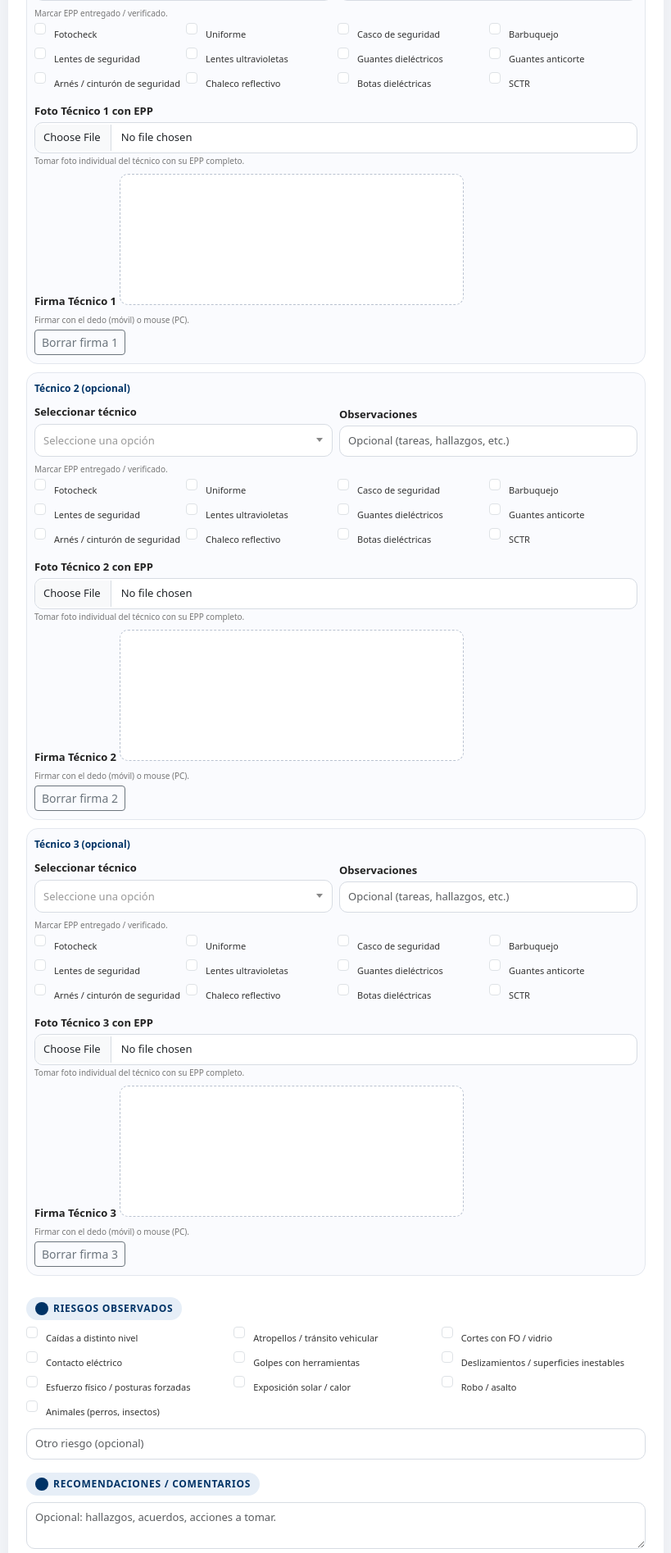
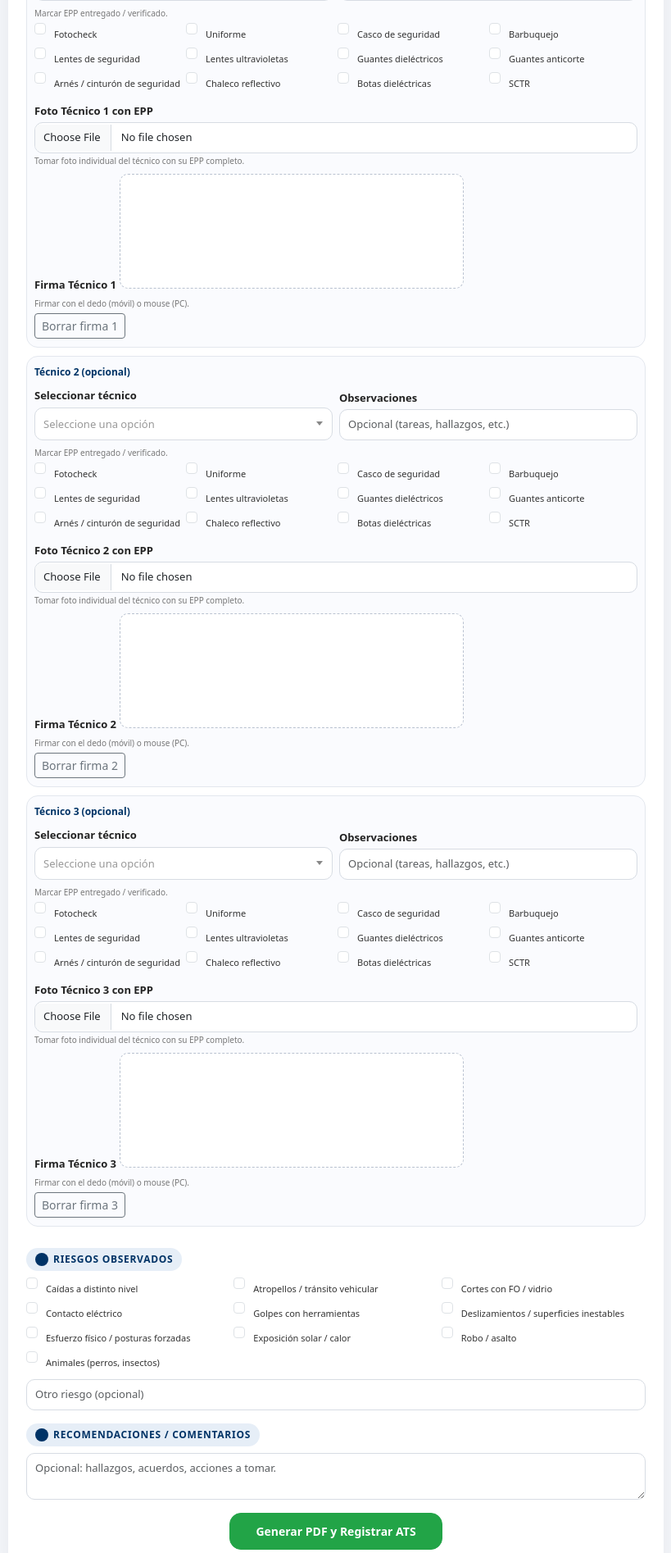
Before and after one commit to TheKazutoPe/plataforma_ats_cicsa, a Flask app: page /formulario in a window 1280 px wide. Shown: the part 833-2727 px from the top of the page at 82% size, without its empty margins (230-1049 px from the left). Run offline with Flask 3, Linux system fonts and the light colour scheme; the visitor is signed in with stand-in values (Sample User, id 1); data that the repository does not hold is empty; a map, chart or similar area stays blank; parts of the project's set-up code (start-up, migrations or seed data) failed here and were passed over; some libraries are stand-ins or nearby versions.

```diff
--- a/templates/formulario.html
+++ b/templates/formulario.html
@@ -166,12 +166,6 @@
       touch-action: none;
     }
 
-    @media (min-width: 768px) {
-      canvas.sig {
-        height: 160px;
-      }
-    }
-
     .foto-preview {
       max-width: 100%;
       border-radius: 10px;
@@ -299,7 +293,7 @@
       </a>
     </div>
 
-    <!-- ✅ Mensaje de éxito si existe -->
+    <!-- Mensaje de éxito -->
     {% if mensaje %}
       <div class="alert alert-success" role="alert">
         {{ mensaje }}
@@ -320,9 +314,7 @@
     </div>
 
     <form method="POST" enctype="multipart/form-data" id="formATS">
-      <!-- todo tu formulario igual que antes: fechas, trabajo, charlas, tecnicos, fotos, firmas, riesgos, etc -->
-
-      <!-- FECHA / HORAS -->
+      <!-- DATOS JORNADA -->
       <div class="section-label"><span class="icon"></span>Datos de la jornada</div>
       <div class="row g-2">
         <div class="col-12 col-md-4">
@@ -362,7 +354,7 @@
         </div>
       </div>
 
-      <!-- CHARLAS PROGRAMADAS -->
+      <!-- CHARLA -->
       <div class="section-label"><span class="icon"></span>Charla programada</div>
       <div class="row g-2">
         <div class="col-12 col-md-8">
@@ -375,11 +367,12 @@
         </div>
         <div class="col-12 col-md-4">
           <label class="form-label">Expositor</label>
-          <input type="text" id="expositor_charla" class="form-control" value="{% if charlas and charlas[0] %}{{ charlas[0].expositor }}{% endif %}" readonly />
+          <input type="text" id="expositor_charla" class="form-control"
+                 value="{% if charlas and charlas[0] %}{{ charlas[0].expositor }}{% endif %}" readonly />
         </div>
       </div>
 
-      <!-- SUPERVISOR CICSA -->
+      <!-- SUPERVISOR -->
       <div class="section-label"><span class="icon"></span>Supervisor CICSA</div>
       <div class="row g-2 mb-1">
         <div class="col-12 col-md-6">
@@ -402,6 +395,7 @@
       {% for i in [1,2,3] %}
       <div class="tecnico-card">
         <div class="tecnico-title">Técnico {{ i }} {% if i == 1 %}(principal){% else %}(opcional){% endif %}</div>
+
         <div class="row g-2 align-items-end">
           <div class="col-12 col-md-6">
             <label class="form-label">Seleccionar técnico</label>
@@ -440,7 +434,7 @@
           </div>
         </div>
 
-        <!-- FOTO INDIVIDUAL DEL TÉCNICO CON EPP -->
+        <!-- FOTO INDIVIDUAL -->
         <div class="mt-2">
           <label class="form-label">Foto Técnico {{ i }} con EPP</label>
           <input
@@ -455,7 +449,7 @@
           <div class="hint">Tomar foto individual del técnico con su EPP completo.</div>
         </div>
 
-        <!-- Firma -->
+        <!-- FIRMA -->
         <div class="mt-2">
           <label class="form-label">Firma Técnico {{ i }}</label>
           <canvas id="sig{{ i }}" class="sig"></canvas>
@@ -549,29 +543,27 @@
     syncExpositor();
   }
 
-  // Firmas
+  // Configurar canvas de firmas (sin borrarse en cada resize)
   function setupSig(idx) {
     const canvas = document.getElementById("sig" + idx);
     const hidden = document.getElementById("firma" + idx);
     if (!canvas || !hidden) return;
     const ctx = canvas.getContext("2d");
 
-    function resizeCanvas() {
+    function initCanvas() {
       const ratio = window.devicePixelRatio || 1;
       const rect = canvas.getBoundingClientRect();
       const width = Math.max(260, rect.width) * ratio;
-      const height = (rect.height || 140) * ratio;
+      const height = 140 * ratio; // alto fijo
       canvas.width = width;
       canvas.height = height;
       ctx.setTransform(ratio, 0, 0, ratio, 0, 0);
       ctx.lineWidth = 2;
       ctx.lineCap = "round";
       ctx.strokeStyle = "#000";
-      ctx.clearRect(0, 0, width, height);
     }
 
-    resizeCanvas();
-    window.addEventListener("resize", resizeCanvas);
+    initCanvas(); // sólo una vez
 
     let drawing = false;
     let lastX = 0;
@@ -582,7 +574,10 @@
       const touch = e.touches ? e.touches[0] : null;
       const clientX = touch ? touch.clientX : e.clientX;
       const clientY = touch ? touch.clientY : e.clientY;
-      return { x: clientX - rect.left, y: clientY - rect.top };
+      return {
+        x: clientX - rect.left,
+        y: clientY - rect.top
+      };
     }
 
     function start(e) {
@@ -615,10 +610,12 @@
     canvas.addEventListener("mousemove", move);
     canvas.addEventListener("mouseup", end);
     canvas.addEventListener("mouseleave", end);
+
     canvas.addEventListener("touchstart", start, { passive: false });
     canvas.addEventListener("touchmove", move, { passive: false });
     canvas.addEventListener("touchend", end);
 
+    // Si envían y no se guardó aún, lo guardamos
     document.getElementById("formATS").addEventListener("submit", function () {
       if (!hidden.value) {
         hidden.value = canvas.toDataURL("image/png");
@@ -626,6 +623,7 @@
     });
   }
 
+  // Limpiar firma
   function clearSig(i) {
     const c = document.getElementById("sig" + i);
     const h = document.getElementById("firma" + i);
@@ -634,8 +632,6 @@
     ctx.clearRect(0, 0, c.width, c.height);
     h.value = "";
   }
-
-  [1, 2, 3].forEach(setupSig);
 
   // Preview foto por técnico
   function previewFotoTec(e, i) {
@@ -650,6 +646,10 @@
     }
   }
 
+  // Inicializar firmas
+  [1, 2, 3].forEach(setupSig);
+
+  // Exponer funciones usadas en HTML
   window.clearSig = clearSig;
   window.previewFotoTec = previewFotoTec;
 </script>
```
Also changed, not shown: main.py (+22 -20 lines).
